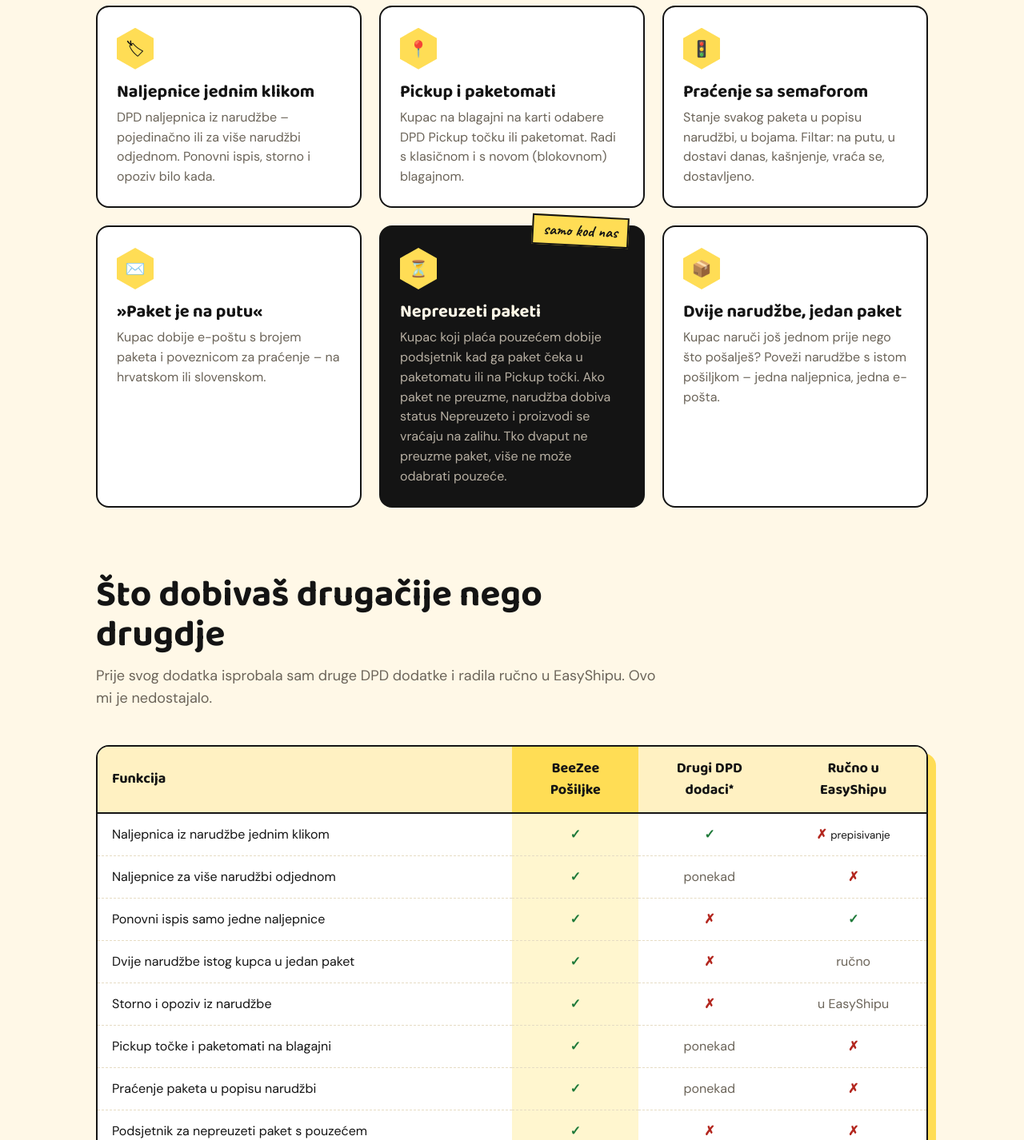
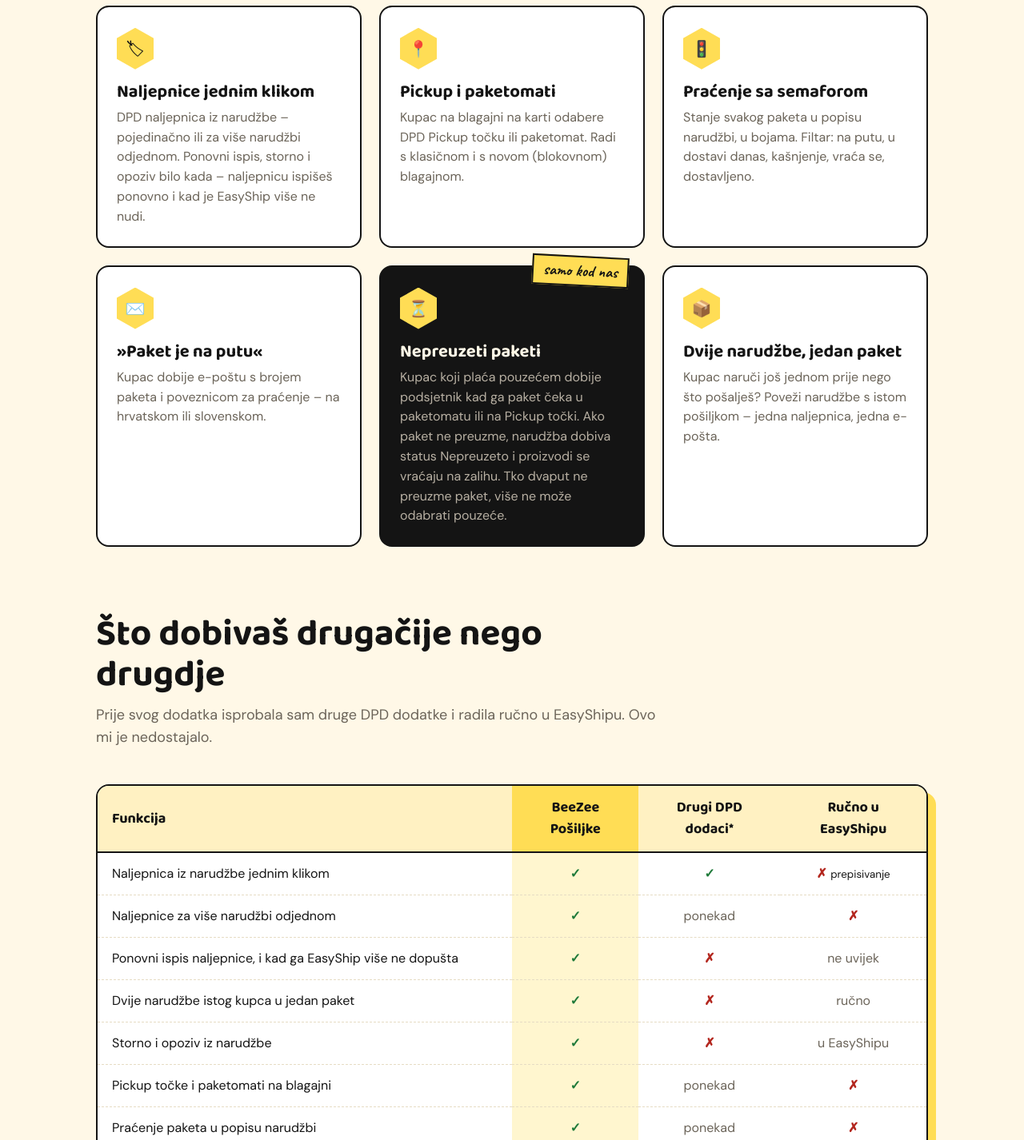
Before and after one commit to kkolsek/beezee-si, a plain HTML site: page src/hr/posiljke/index.html in a window 1280 px wide. Shown: the part 1260-2686 px from the top of the page at 80% size. Drawn offline with Linux system fonts and the light colour scheme; files that its build step writes are made by us from their sources; files whose address does not match are found by name.

Commit message:
Pošiljke: ponovni tisk nalepke tudi, ko EasyShip ne dovoli več (SL, HR)
Co-Authored-By: Claude Opus 5.5 <noreply@anthropic.com>
Claude-Session: https://claude.ai/code/session_01GhfB96wRyNx1no9p6qB5Ks

```diff
--- a/src/hr/posiljke/index.html
+++ b/src/hr/posiljke/index.html
@@ -216,7 +216,7 @@
       <p>Napisala sam ga za svoje web trgovine jer nisam bila zadovoljna postojećim dodacima. Nisam mogla ponovno ispisati samo jednu naljepnicu, dvije narudžbe istog kupca nisam mogla spojiti u jedan paket, za opoziv i storno morala sam u EasyShip, stanje paketa provjeravala sam na DPD stranici, a za nepreuzete pakete s pouzećem saznala bih tek kad bi se vratili. Zato sam napravila svoj. Danas svaki dan šalje sve naše pakete.</p>
     </div>
     <div class="bp-grid">
-      <div class="bp-card"><div class="bp-ico">🏷</div><h3>Naljepnice jednim klikom</h3><p>DPD naljepnica iz narudžbe – pojedinačno ili za više narudžbi odjednom. Ponovni ispis, storno i opoziv bilo kada.</p></div>
+      <div class="bp-card"><div class="bp-ico">🏷</div><h3>Naljepnice jednim klikom</h3><p>DPD naljepnica iz narudžbe – pojedinačno ili za više narudžbi odjednom. Ponovni ispis, storno i opoziv bilo kada – naljepnicu ispišeš ponovno i kad je EasyShip više ne nudi.</p></div>
       <div class="bp-card"><div class="bp-ico">📍</div><h3>Pickup i paketomati</h3><p>Kupac na blagajni na karti odabere DPD Pickup točku ili paketomat. Radi s klasičnom i s novom (blokovnom) blagajnom.</p></div>
       <div class="bp-card"><div class="bp-ico">🚦</div><h3>Praćenje sa semaforom</h3><p>Stanje svakog paketa u popisu narudžbi, u bojama. Filtar: na putu, u dostavi danas, kašnjenje, vraća se, dostavljeno.</p></div>
       <div class="bp-card"><div class="bp-ico">✉️</div><h3>»Paket je na putu«</h3><p>Kupac dobije e-poštu s brojem paketa i poveznicom za praćenje – na hrvatskom ili slovenskom.</p></div>
@@ -238,7 +238,7 @@
         <tbody>
         <tr><td>Naljepnica iz narudžbe jednim klikom</td><td class="us"><span class="y">✓</span></td><td><span class="y">✓</span></td><td><span class="n">✗</span> <small>prepisivanje</small></td></tr>
         <tr><td>Naljepnice za više narudžbi odjednom</td><td class="us"><span class="y">✓</span></td><td><span class="p">ponekad</span></td><td><span class="n">✗</span></td></tr>
-        <tr><td>Ponovni ispis samo jedne naljepnice</td><td class="us"><span class="y">✓</span></td><td><span class="n">✗</span></td><td><span class="y">✓</span></td></tr>
+        <tr><td>Ponovni ispis naljepnice, i kad ga EasyShip više ne dopušta</td><td class="us"><span class="y">✓</span></td><td><span class="n">✗</span></td><td><span class="p">ne uvijek</span></td></tr>
         <tr><td>Dvije narudžbe istog kupca u jedan paket</td><td class="us"><span class="y">✓</span></td><td><span class="n">✗</span></td><td><span class="p">ručno</span></td></tr>
         <tr><td>Storno i opoziv iz narudžbe</td><td class="us"><span class="y">✓</span></td><td><span class="n">✗</span></td><td><span class="p">u EasyShipu</span></td></tr>
         <tr><td>Pickup točke i paketomati na blagajni</td><td class="us"><span class="y">✓</span></td><td><span class="p">ponekad</span></td><td><span class="n">✗</span></td></tr>
```
Also changed, not shown: src/posiljke/index.html (+2 -2 lines).
